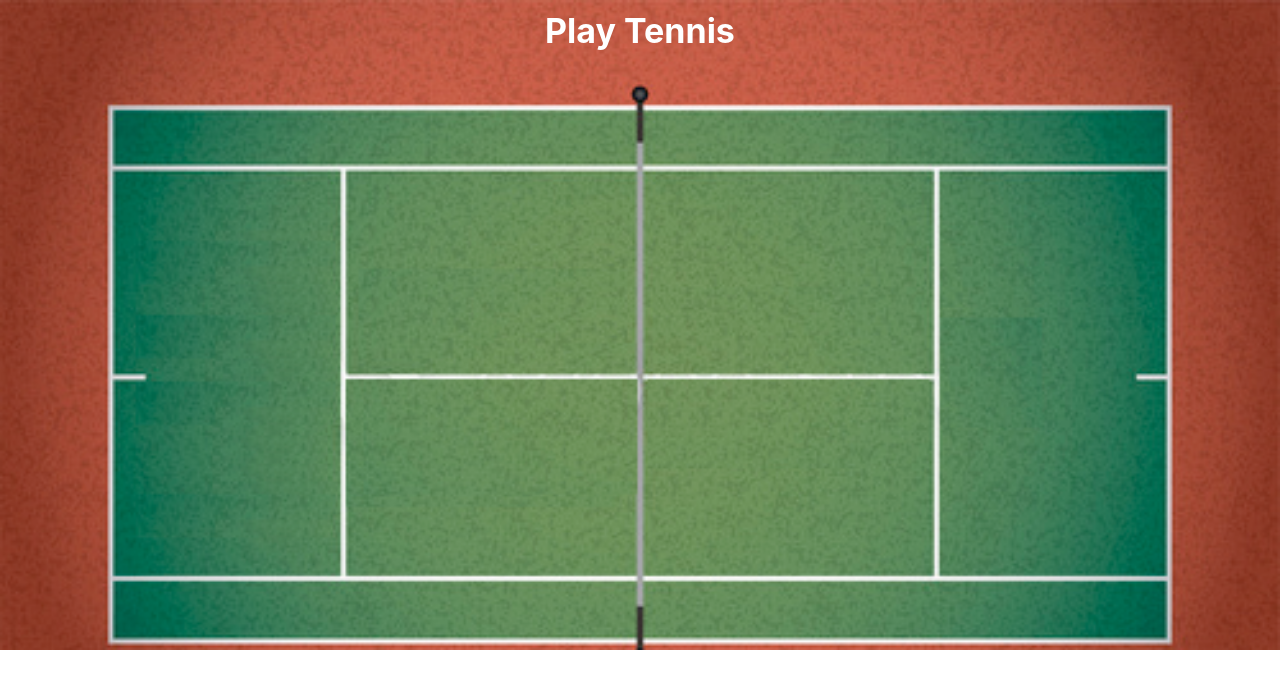
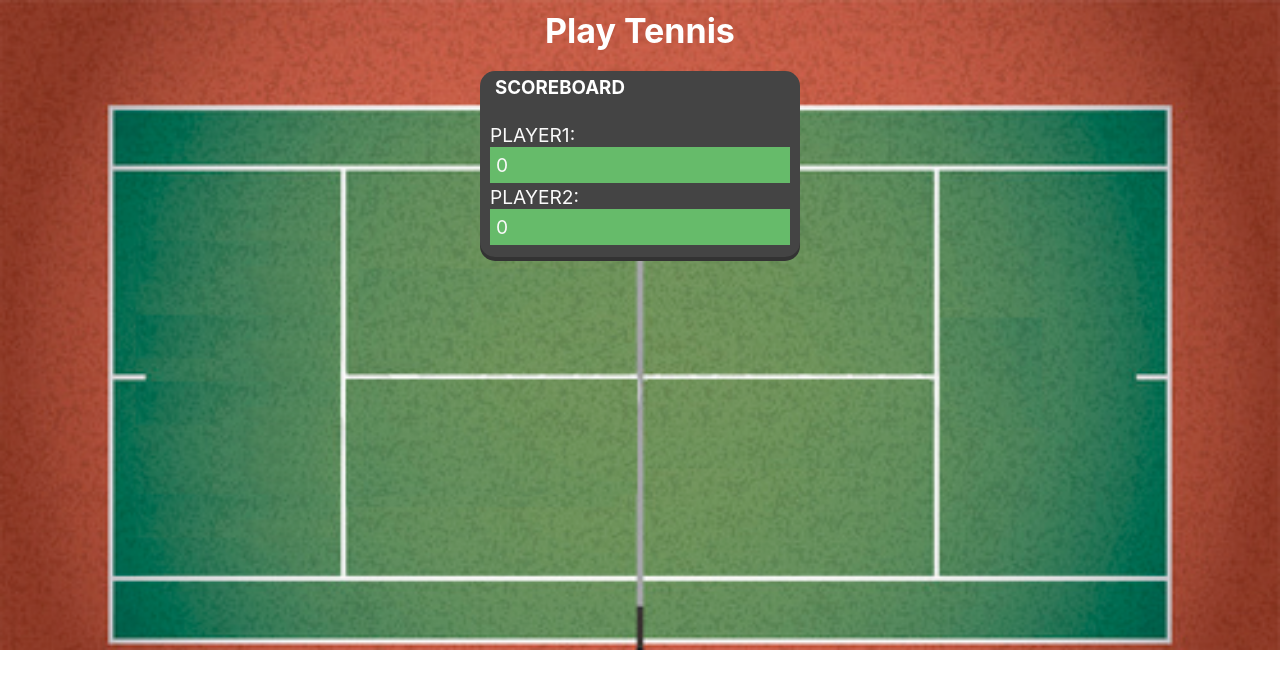
Before and after one commit to shruti-42/Tennis, a React (Create React App) app: page / in a window 1280 px wide. Shown: the top 688 px of the page. Built offline with nearby package versions, Linux system fonts and the light colour scheme.

Commit message:
FEAT:ScoreBoard introduced to Game

```diff
--- a/src/assets/css/gameTennis.css
+++ b/src/assets/css/gameTennis.css
@@ -16,3 +16,26 @@
   text-align: center;
   color: #ffe72e;
 }
+.scoreBoard {
+  background: #444;
+  width: 300px;
+  margin: 20px auto;
+  padding: 0px 10px 10px 10px;
+  box-shadow: 0 4px 0px #333;
+  border-radius: 15px;
+}
+.scoreBoard h3 {
+  text-transform: uppercase;
+  padding: 5px;
+  color: #fff;
+}
+.scoreStyles {
+  background: #66bb6a;
+  padding: 6px;
+}
+.playerStyles {
+  color: #fafafa;
+  text-transform: uppercase;
+  font-size: 1.2em;
+  border-bottom: solid 2px #444;
+}
--- a/src/components/Game/Game.jsx
+++ b/src/components/Game/Game.jsx
@@ -1,10 +1,12 @@
 import React, { Component } from "react";
+import ScoreBoard from "../scoreBoard/scoreBoard";
 
 export default class Game extends Component {
   render() {
     return (
       <div className="tennisBackground">
         <h2 className="tennisHeading">Play Tennis</h2>
+        <ScoreBoard/>
       </div>
     );
   }
--- /dev/null
+++ b/src/components/scoreBoard/scoreBoard.jsx
@@ -0,0 +1,27 @@
+import React from "react";
+import PropTypes from "prop-types";
+
+const constants = {
+  SCOREBOARD: "scoreBoard",
+  PLAYER_1: "Player1: ",
+  PLAYER_2: "Player2: "
+};
+
+const Score = ({ firstPlayer = 0, secondPlayer = 0 }) => (
+  <div className="scoreBoard">
+    <h3>{constants.SCOREBOARD}</h3>
+    <div className="playerStyles">
+      {constants.PLAYER_1}<div className="scoreStyles">{firstPlayer}</div>
+    </div>
+    <div className="playerStyles">
+      {constants.PLAYER_2}<div className="scoreStyles">{secondPlayer}</div>
+    </div>
+  </div>
+);
+
+Score.propTypes = {
+  firstPlayer: PropTypes.number,
+  secondPlayer: PropTypes.number
+};
+
+export default Score;
```
Also changed, not shown: 1 other file (tests, documents, lock files or other folders).
